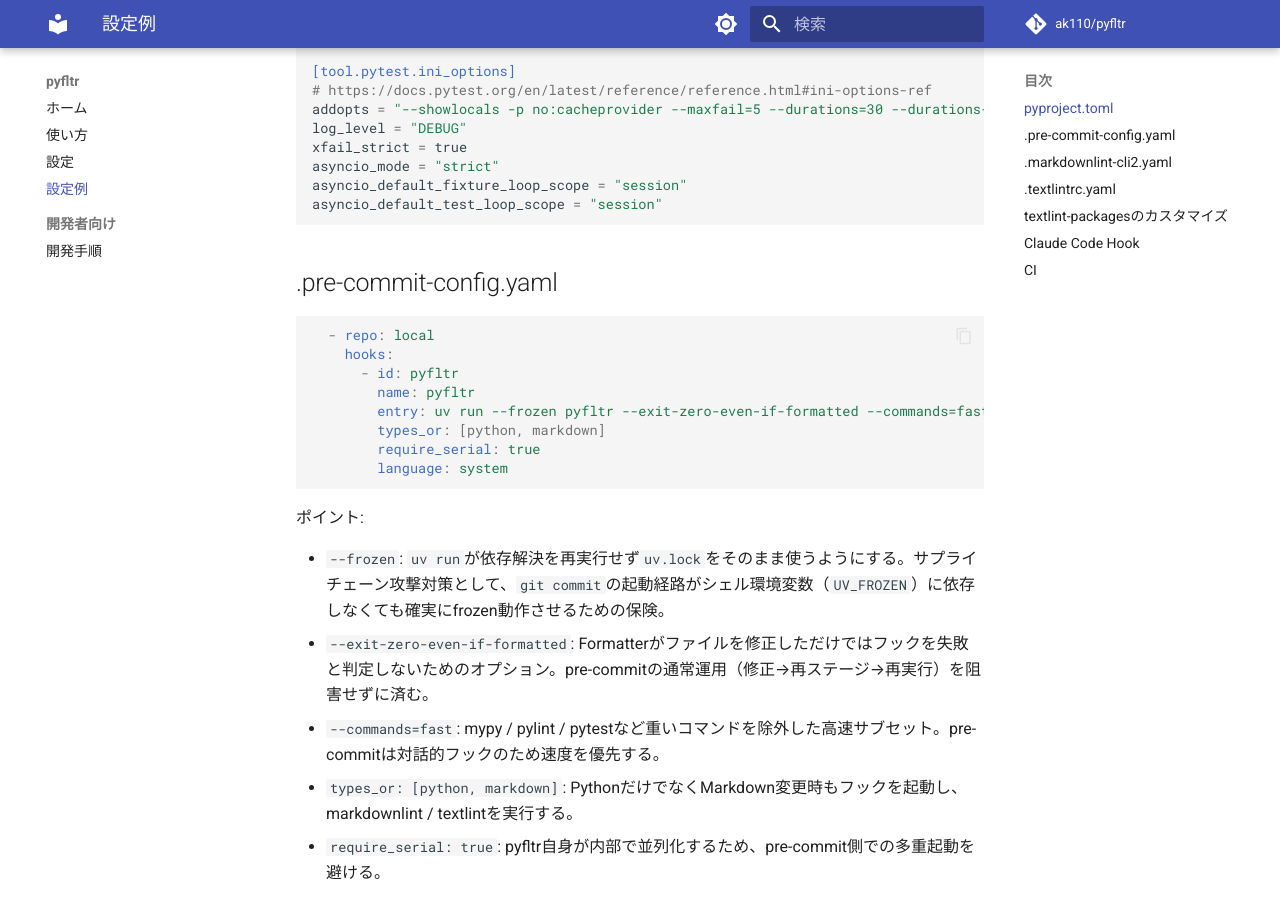
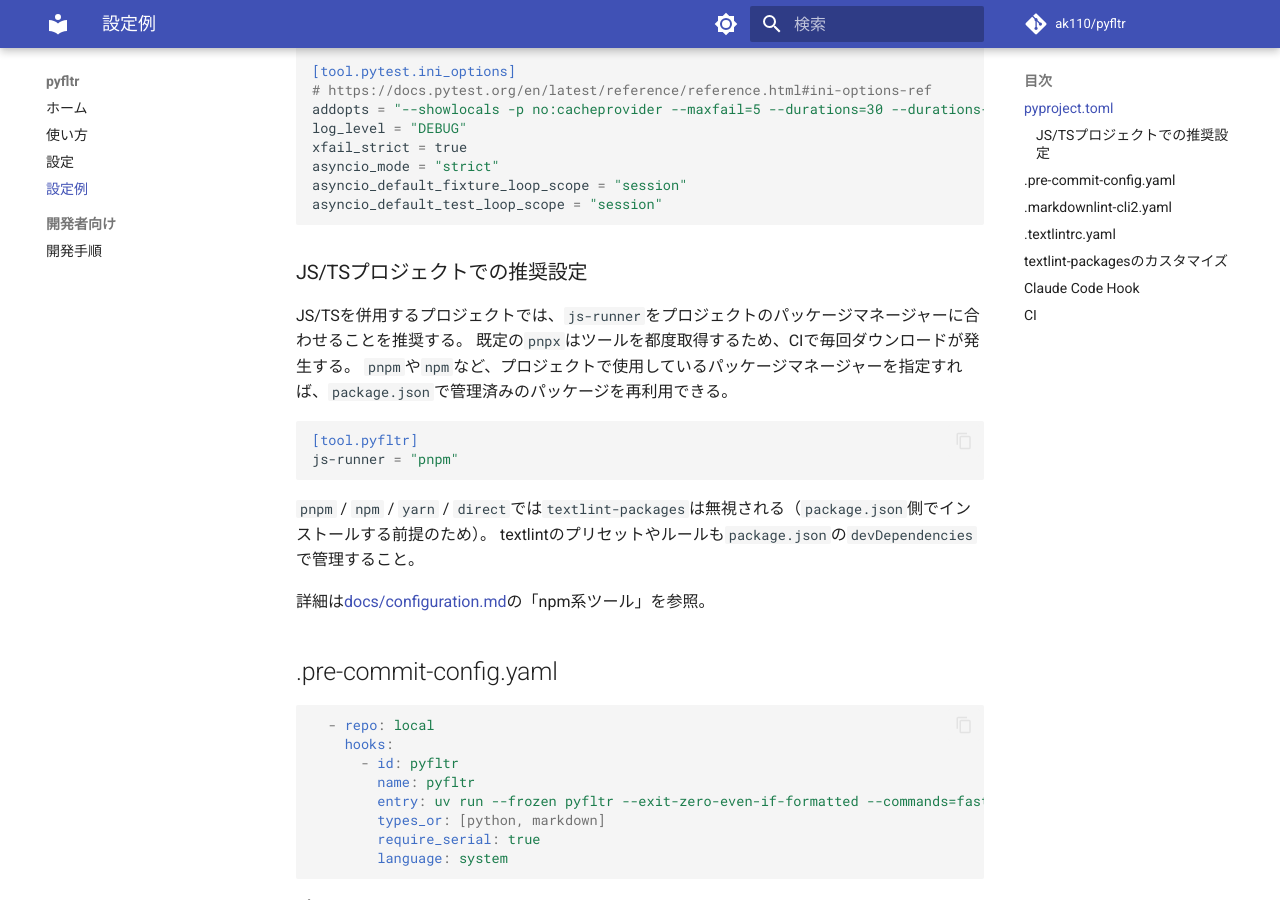
Before and after one commit to ak110/pyfltr, an MkDocs documentation site: the page built from docs/examples.md, in a window 1280 px wide and 900 px high, scrolled down 1593 px. Built offline with MkDocs 1.6.1 and Material for MkDocs 9.7.7, drawn with Linux system fonts in a browser that asks for light colours; comment, search, counter and statistics services are not loaded.

Commit message:
docs: JS/TSプロジェクトでの js-runner 推奨設定を examples.md に追記
パッケージ管理をプロジェクトのパッケージマネージャーに統一することで、
CIでの不要なダウンロードを回避できる旨を設定例に追加する。
pnpm/npm/yarn/direct では textlint-packages が無視される注意点も併記する。

Co-Authored-By: Claude Opus 4.6 (1M context) <noreply@anthropic.com>

````diff
--- a/docs/examples.md
+++ b/docs/examples.md
@@ -79,6 +79,22 @@ asyncio_mode = "strict"
 asyncio_default_fixture_loop_scope = "session"
 asyncio_default_test_loop_scope = "session"
 ```
+
+### JS/TSプロジェクトでの推奨設定
+
+JS/TSを併用するプロジェクトでは、`js-runner`をプロジェクトのパッケージマネージャーに合わせることを推奨する。
+既定の`pnpx`はツールを都度取得するため、CIで毎回ダウンロードが発生する。
+`pnpm`や`npm`など、プロジェクトで使用しているパッケージマネージャーを指定すれば、`package.json`で管理済みのパッケージを再利用できる。
+
+```toml
+[tool.pyfltr]
+js-runner = "pnpm"
+```
+
+`pnpm` / `npm` / `yarn` / `direct`では`textlint-packages`は無視される（`package.json`側でインストールする前提のため）。
+textlintのプリセットやルールも`package.json`の`devDependencies`で管理すること。
+
+詳細は[docs/configuration.md](configuration.md)の「npm系ツール」を参照。
 
 ## .pre-commit-config.yaml
 
````
